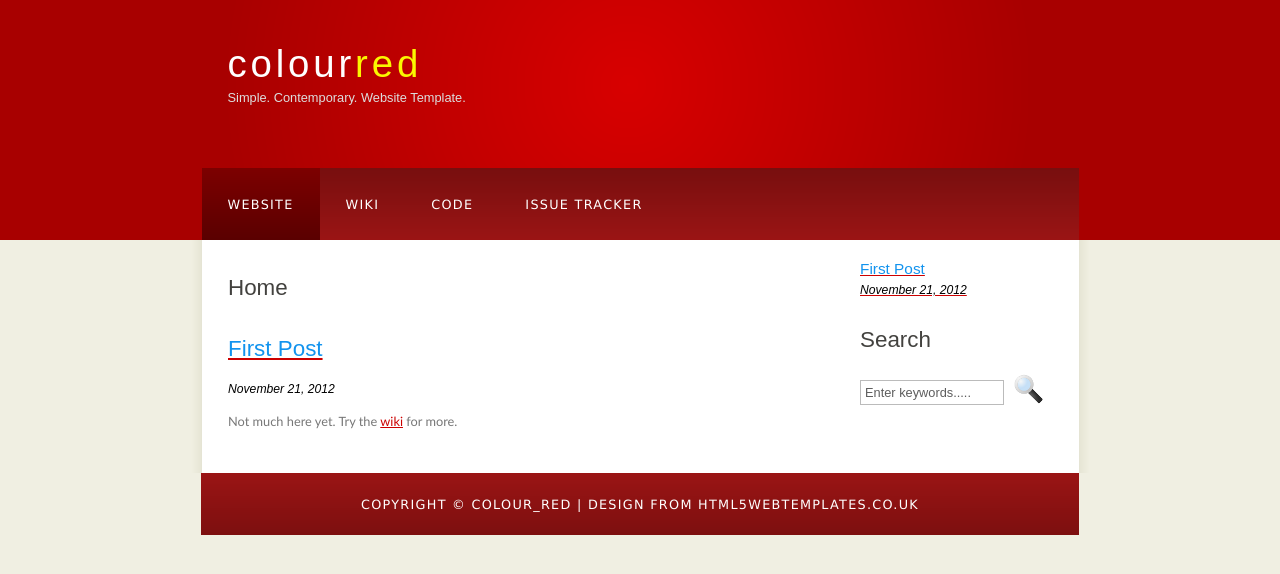
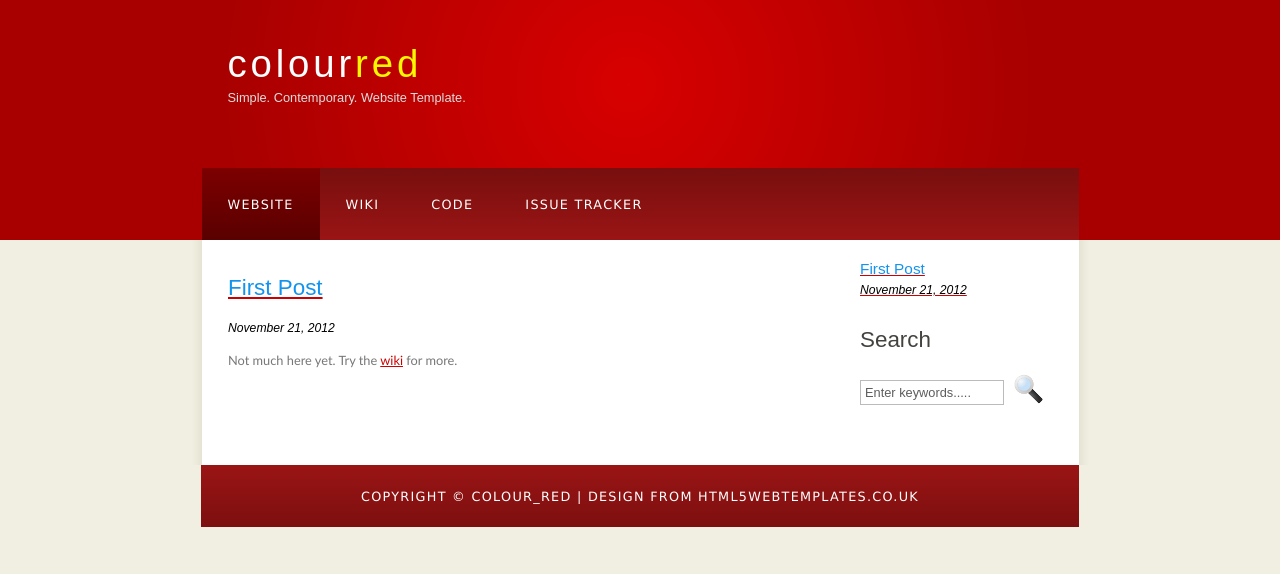
Before and after one commit to 9072997/libR430, a Jekyll site: the page built from index.html, in a window 1280 px wide. Shown: the top 574 px of the page. Built offline with Jekyll 4.4.1, drawn with Linux system fonts in a browser that asks for light colours; Markdown is read by kramdown in place of the engine named in the settings.

Commit message:
added 'if' so title is not displayed on Home

```diff
--- a/_layouts/layout.html
+++ b/_layouts/layout.html
@@ -41,7 +41,9 @@
 						</p>
 					</form>
 				</div>
-				<h1>{{ page.title }}</h1>
+				{% if page.title!='Home' %}
+					<h1>{{ page.title }}</h1>
+				{% endif %}
 				{{ content }}
 			</div>
 			<div id="content_footer"></div>
```
